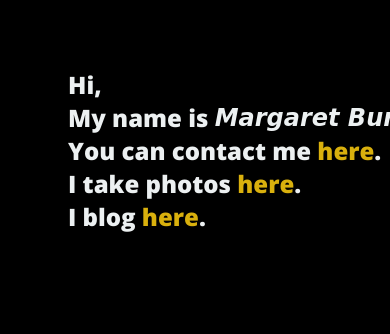
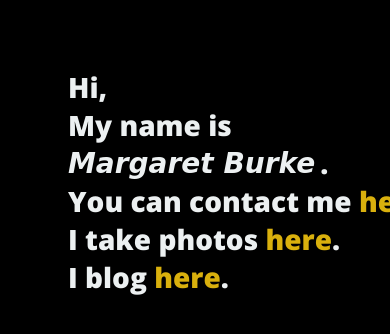
Before and after one commit to swaffoz/margaretburke, a plain HTML site: page index.html in a window 390 px wide. Shown: the top 334 px of the page. Drawn offline with nearby package versions, Linux system fonts and the light colour scheme; a web font is replaced by a local one.

Commit message:
updated font sizing

```diff
--- a/stylesheets/index.css
+++ b/stylesheets/index.css
@@ -44,7 +44,7 @@ a:hover, a:active {
 
 @media only screen and (max-width: 1200px) {
   * {
-    font-size: 62px;
+    font-size: 64px;
   }
 
   em {
@@ -54,7 +54,7 @@ a:hover, a:active {
 
 @media only screen and (max-width: 1100px) {
   * {
-    font-size: 52px;
+    font-size: 56px;
   }
 
   em {
@@ -64,7 +64,7 @@ a:hover, a:active {
 
 @media only screen and (max-width: 1000px) {
   * {
-    font-size: 46px;
+    font-size: 52px;
   }
 
   em {
@@ -74,7 +74,7 @@ a:hover, a:active {
 
 @media only screen and (max-width: 900px) {
   * {
-    font-size: 42px;
+    font-size: 46px;
   }
 
   em {
@@ -84,7 +84,7 @@ a:hover, a:active {
 
 @media only screen and (max-width: 800px) {
   * {
-    font-size: 36px;
+    font-size: 40px;
   }
 
   em {
@@ -94,7 +94,7 @@ a:hover, a:active {
 
 @media only screen and (max-width: 700px) {
   * {
-    font-size: 32px;
+    font-size: 36px;
   }
 
   em {
@@ -104,7 +104,7 @@ a:hover, a:active {
 
 @media only screen and (max-width: 600px) {
   * {
-    font-size: 28px;
+    font-size: 32px;
   }
 
   em {
@@ -114,7 +114,7 @@ a:hover, a:active {
 
 @media only screen and (max-width: 550px) {
   * {
-    font-size: 24px;
+    font-size: 28px;
   }
 
   em {
```
Also changed, not shown: 1 other file.
